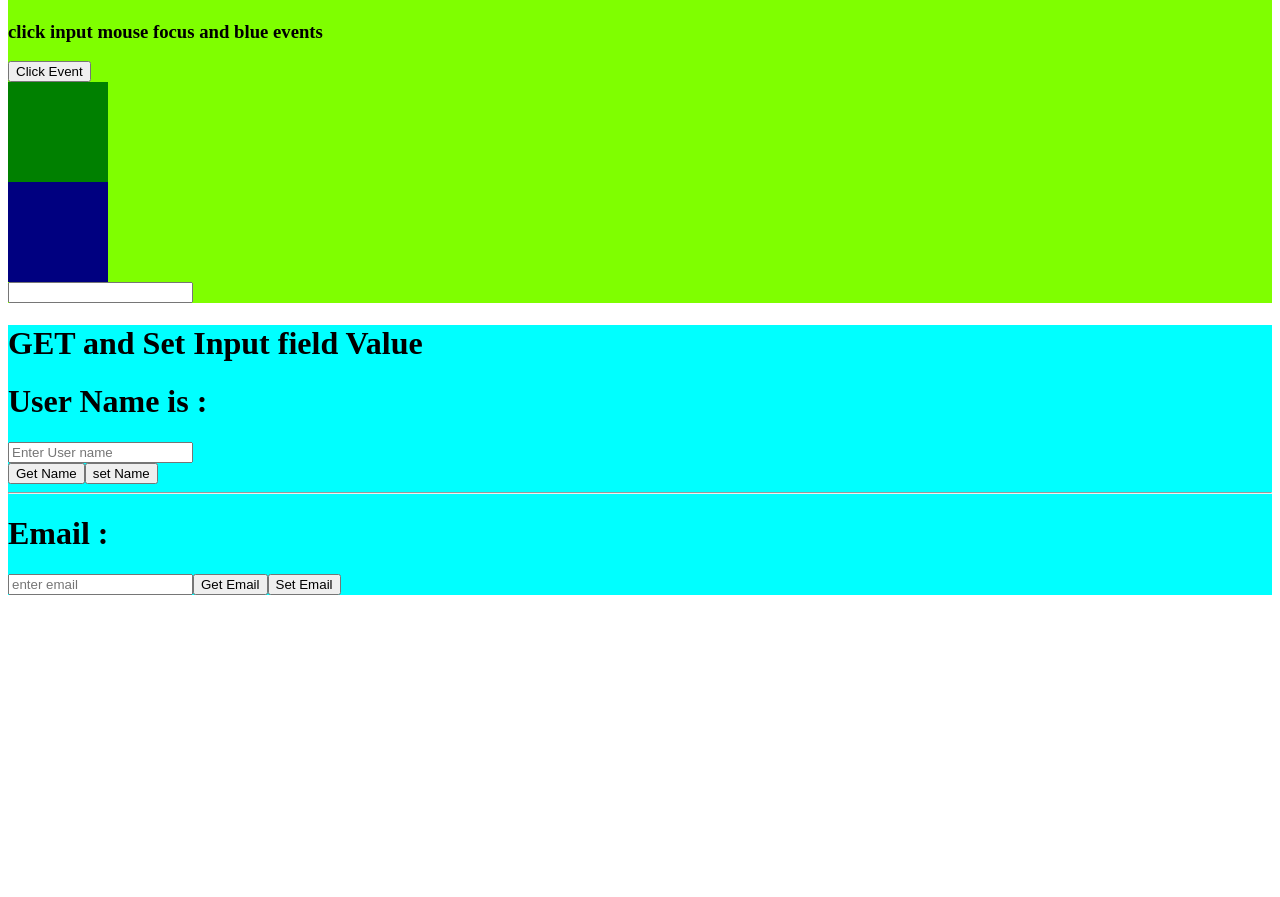
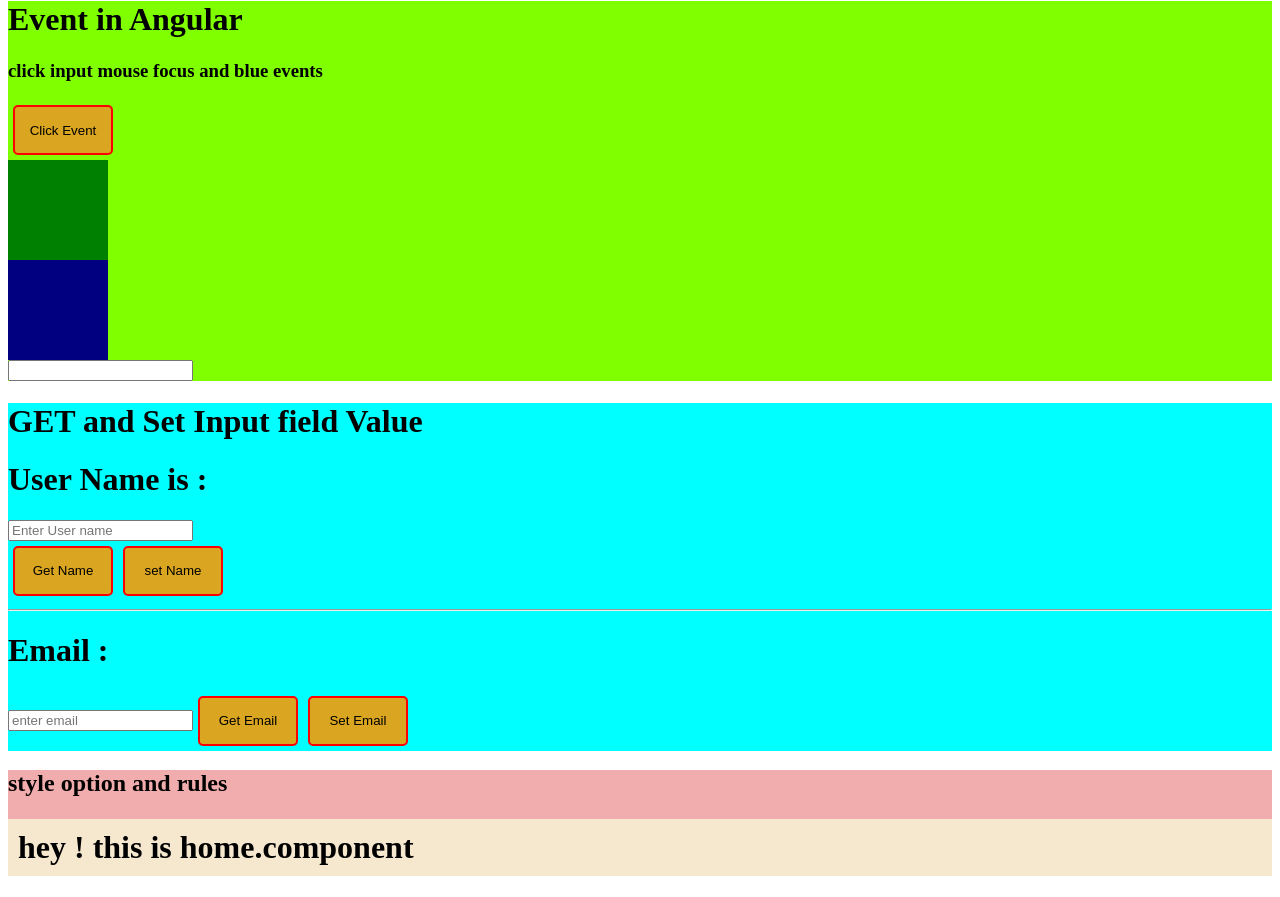
Before and after one commit to avinash-kurandale/Angular, an Angular app: page / in a window 1280 px wide. Shown: the part 430-1327 px from the top of the page. Before the commit the page ends 1033 px from the top, so only its background shows below. Built offline with nearby package versions, Linux system fonts and the light colour scheme.

Commit message:
style option in angular

```diff
--- a/src/app/app.component.html
+++ b/src/app/app.component.html
@@ -71,3 +71,16 @@
             <button (click)="setEmail(emailField.value)">Set Email</button>
 
           </div>
+
+<!-- style option in angular -->
+ <!-- which include
+  component style
+  global style
+  make new file for global style
+  internal style
+  style in components.ts file
+  load multiple css file in component -->
+
+  <!-- work is done in home components check it out -->
+
+  <app-home></app-home>
--- a/src/app/app.component.ts
+++ b/src/app/app.component.ts
@@ -9,7 +9,7 @@
   styleUrl: './app.component.scss'
 })
 export class AppComponent {
-  handleClickEvent(){                 //tjis is fuction that called in html file by click event of button
+  handleClickEvent(){                 //this is fuction that called in html file by click event of button
     alert("hi welcome to the website")
   }
 //data type in angular/ts check syntax also carefully
@@ -80,5 +80,7 @@
     this.email="default@gmail.com"
   }
 
+//  style option in angular
+// imports: [RouterOutlet,HomeComponent], here homecomponent is imported in ts file of appcomponent
 
 }
--- a/src/app/home/home.component.html
+++ b/src/app/home/home.component.html
@@ -1 +1,4 @@
-<p>ram ram</p>
+<div class="home">
+    <h2>style option and rules</h2>
+    <h1>hey ! this is home.component</h1>
+</div>
--- a/src/app/home/home.component.scss
+++ b/src/app/home/home.component.scss
@@ -0,0 +1,8 @@
+.home{
+    background-color:rgb(241, 173, 173) ;
+}
+h1{
+    background-color: rgb(245, 232, 207);
+    color:black;
+    padding: 10px;
+}
--- a/src/styles.scss
+++ b/src/styles.scss
@@ -1 +1,11 @@
 /* You can add global styles to this file, and also import other style files */
+
+button{
+    height: 50px;
+    width: 100px;
+    border-radius: 5px;
+    padding: 5px;
+    background-color: goldenrod;
+    border: 2px solid red;
+    margin: 5px;
+}
```
Lines whose indentation alone changed are shown as unchanged.
